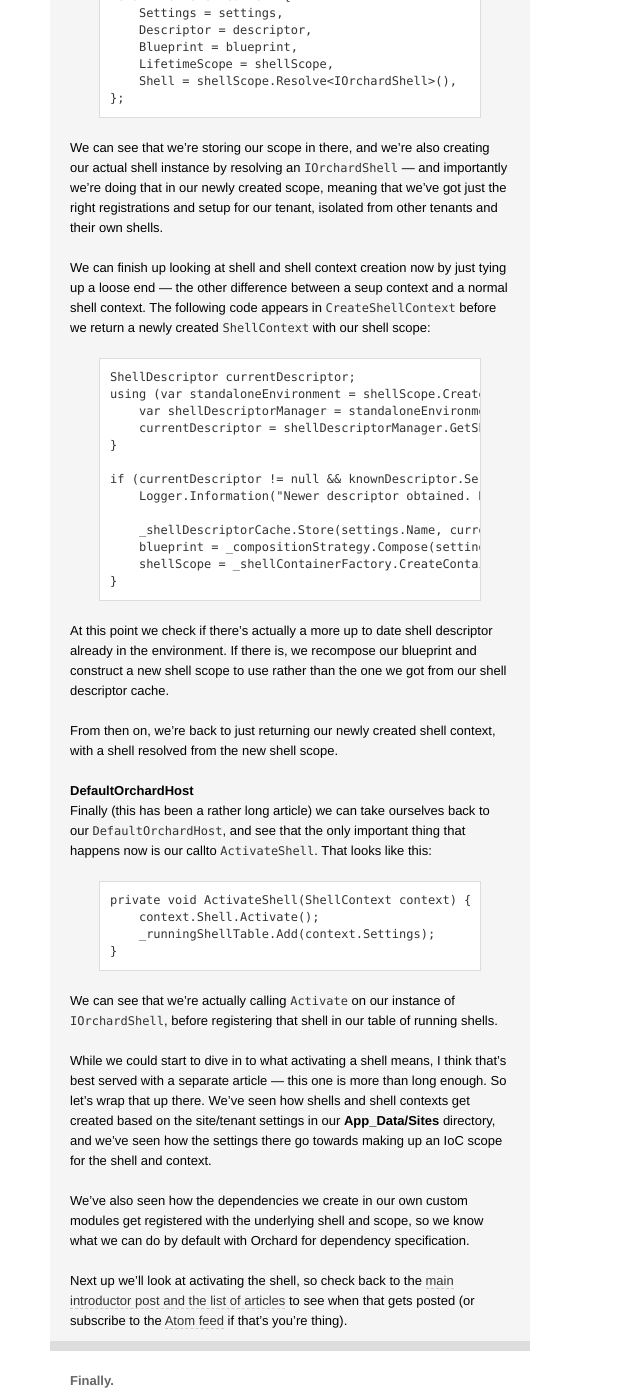
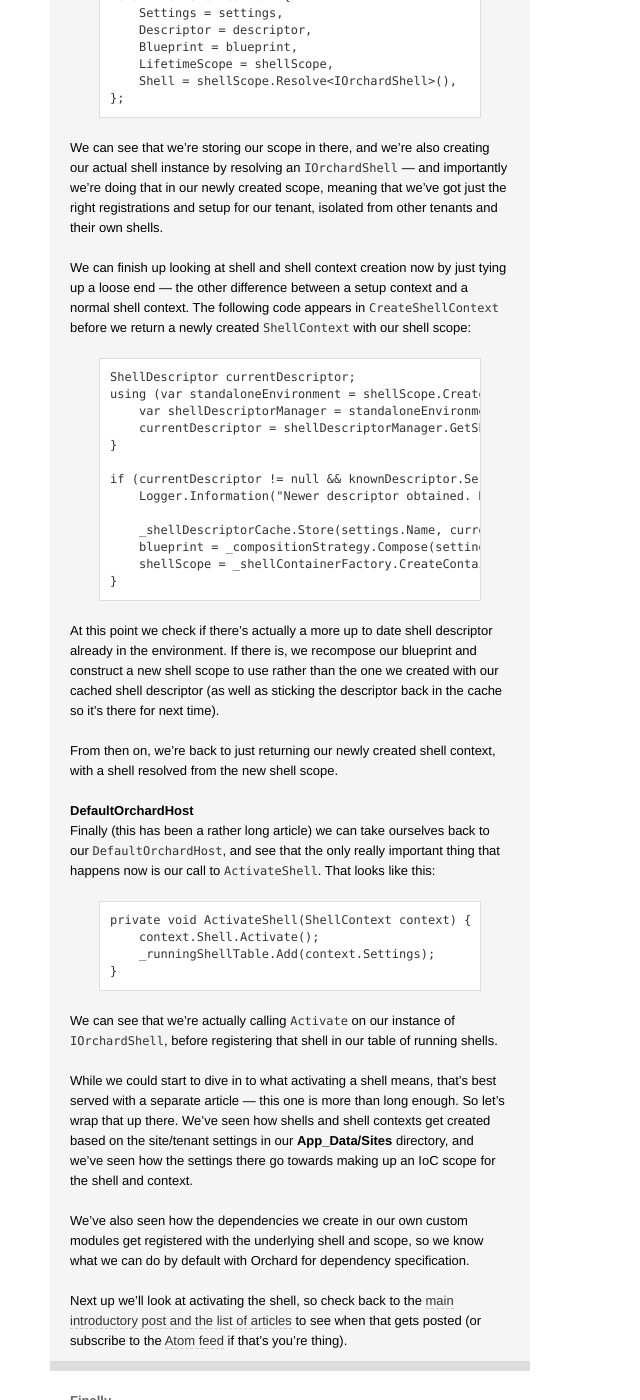
Before and after one commit to kolektiv/kolektiv.github.io, a Jekyll site: the page built from _posts/2011-09-01-orchard-host.md, in a window 1280 px wide and 1400 px high, scrolled down 7024 px. Shown: the whole window, without its empty margins (0-640 px from the left). Built offline with Jekyll 4.4.1, drawn with Linux system fonts in a browser that asks for light colours; some of the changed text lies outside the part shown.

Commit message:
editing host article

```diff
--- a/_posts/2011-09-01-orchard-host.md
+++ b/_posts/2011-09-01-orchard-host.md
@@ -204,7 +204,7 @@ public ShellBlueprint Compose(ShellSettings settings, ShellDescriptor descriptor
 
 {% endhighlight %}
 
-This looks a little bit daunting at first glance &mdash; the `BuildBlueprint` method throwing generics and Func<> around all over the place but it isn't as complicated as it seems. In fact almost everything here is about working out what dependencies need to be registered with our IoC container so that the shell can provide any dependencies as they're needed &mdash; for the right tenant and with the right *scope*. First of all there's some checking to see which features in our descriptor are actually available through the extension manager (and recording the ones that are). Next we make sure that if **Orchard.Framework** is required, all of the built in features from that project are recorded as being required too.
+This looks a little bit daunting at first glance &mdash; the `BuildBlueprint` method throwing generics and `Func<...>` around all over the place but it isn't as complicated as it seems. In fact almost everything here is about working out what dependencies need to be registered with our IoC container so that the shell can provide any dependencies as they're needed &mdash; for the right tenant and with the right *scope*. First of all there's some checking to see which features in our descriptor are actually available through the extension manager (and recording the ones that are). Next we make sure that if **Orchard.Framework** is required, all of the built in features from that project are recorded as being required too.
 
 Once that's done, we start to call `BuildBlueprint`. While it's called with various arguments and functions, it's always doing roughly the same thing &mdash; building up a specification of what dependencies need to be registered for this shell. It does this through assembly scanning for certain types, with specific bits of logic for the varying things that might need to be registered (checking for a valid controller, a valid dependency). Once that's done we end up with an aggregation of all of the types of dependencies that this shell is going to need, based on the features that have been described.
 
@@ -259,7 +259,7 @@ return new ShellContext {
 
 We can see that we're storing our scope in there, and we're also creating our actual shell instance by resolving an `IOrchardShell` &mdash; and importantly we're doing that in our newly created scope, meaning that we've got just the right registrations and setup for our tenant, isolated from other tenants and their own shells.
 
-We can finish up looking at shell and shell context creation now by just tying up a loose end &mdash; the other difference between a seup context and a normal shell context. The following code appears in `CreateShellContext` before we return a newly created `ShellContext` with our shell scope:
+We can finish up looking at shell and shell context creation now by just tying up a loose end &mdash; the other difference between a setup context and a normal shell context. The following code appears in `CreateShellContext` before we return a newly created `ShellContext` with our shell scope:
 
 {% highlight csharp %}
 
@@ -279,13 +279,13 @@ if (currentDescriptor != null && knownDescriptor.SerialNumber != currentDescript
 
 {% endhighlight %}
 
-At this point we check if there's actually a more up to date shell descriptor already in the environment. If there is, we recompose our blueprint and construct a new shell scope to use rather than the one we got from our shell descriptor cache.
+At this point we check if there's actually a more up to date shell descriptor already in the environment. If there is, we recompose our blueprint and construct a new shell scope to use rather than the one we created with our cached shell descriptor (as well as sticking the descriptor back in the cache so it's there for next time).
 
 From then on, we're back to just returning our newly created shell context, with a shell resolved from the new shell scope.
 
 ## DefaultOrchardHost
 
-Finally (this has been a rather long article) we can take ourselves back to our `DefaultOrchardHost`, and see that the only important thing that happens now is our callto `ActivateShell`. That looks like this:
+Finally (this has been a rather long article) we can take ourselves back to our `DefaultOrchardHost`, and see that the only really important thing that happens now is our call to `ActivateShell`. That looks like this:
 
 {% highlight csharp %}
 
@@ -298,11 +298,11 @@ private void ActivateShell(ShellContext context) {
 
 We can see that we're actually calling `Activate` on our instance of `IOrchardShell`, before registering that shell in our table of running shells.
 
-While we could start to dive in to what activating a shell means, I think that's best served with a separate article &mdash; this one is more than long enough. So let's wrap that up there. We've seen how shells and shell contexts get created based on the site/tenant settings in our **App_Data/Sites** directory, and we've seen how the settings there go towards making up an IoC scope for the shell and context.
+While we could start to dive in to what activating a shell means, that's best served with a separate article &mdash; this one is more than long enough. So let's wrap that up there. We've seen how shells and shell contexts get created based on the site/tenant settings in our **App_Data/Sites** directory, and we've seen how the settings there go towards making up an IoC scope for the shell and context.
 
 We've also seen how the dependencies we create in our own custom modules get registered with the underlying shell and scope, so we know what we can do by default with Orchard for dependency specification.
 
-Next up we'll look at activating the shell, so check back to the [main introductor post and the list of articles][Orchard Internals] to see when that gets posted (or subscribe to the [Atom feed][Atom] if that's you're thing).
+Next up we'll look at activating the shell, so check back to the [main introductory post and the list of articles][Orchard Internals] to see when that gets posted (or subscribe to the [Atom feed][Atom] if that's you're thing).
 
 [Orchard Startup]: /orchard/2011/08/30/orchard-startup-process.html
 [Orchard Internals]: /orchard/2011/08/26/orchard-internals-series.html
```
Also changed, not shown: other parts of _posts/2011-09-01-orchard-host.md (+1 -1 lines).
